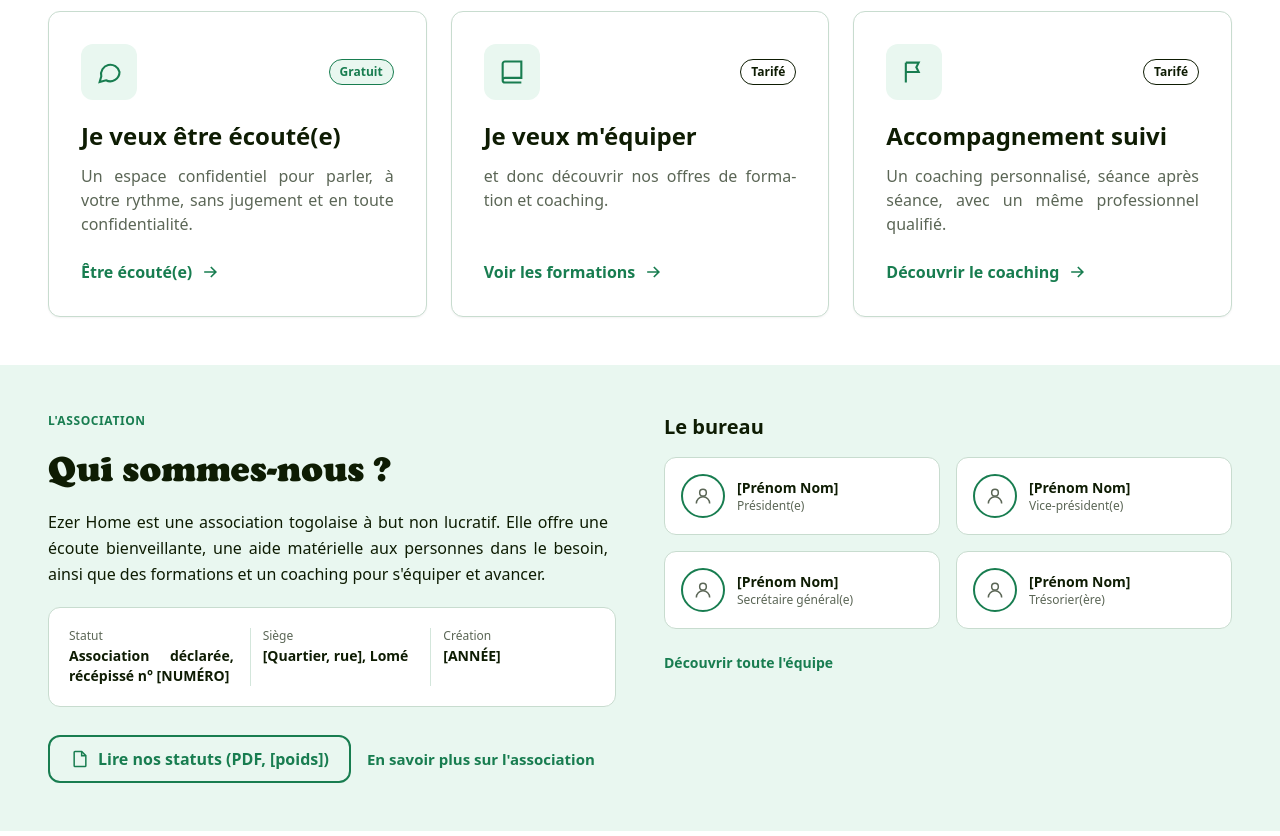
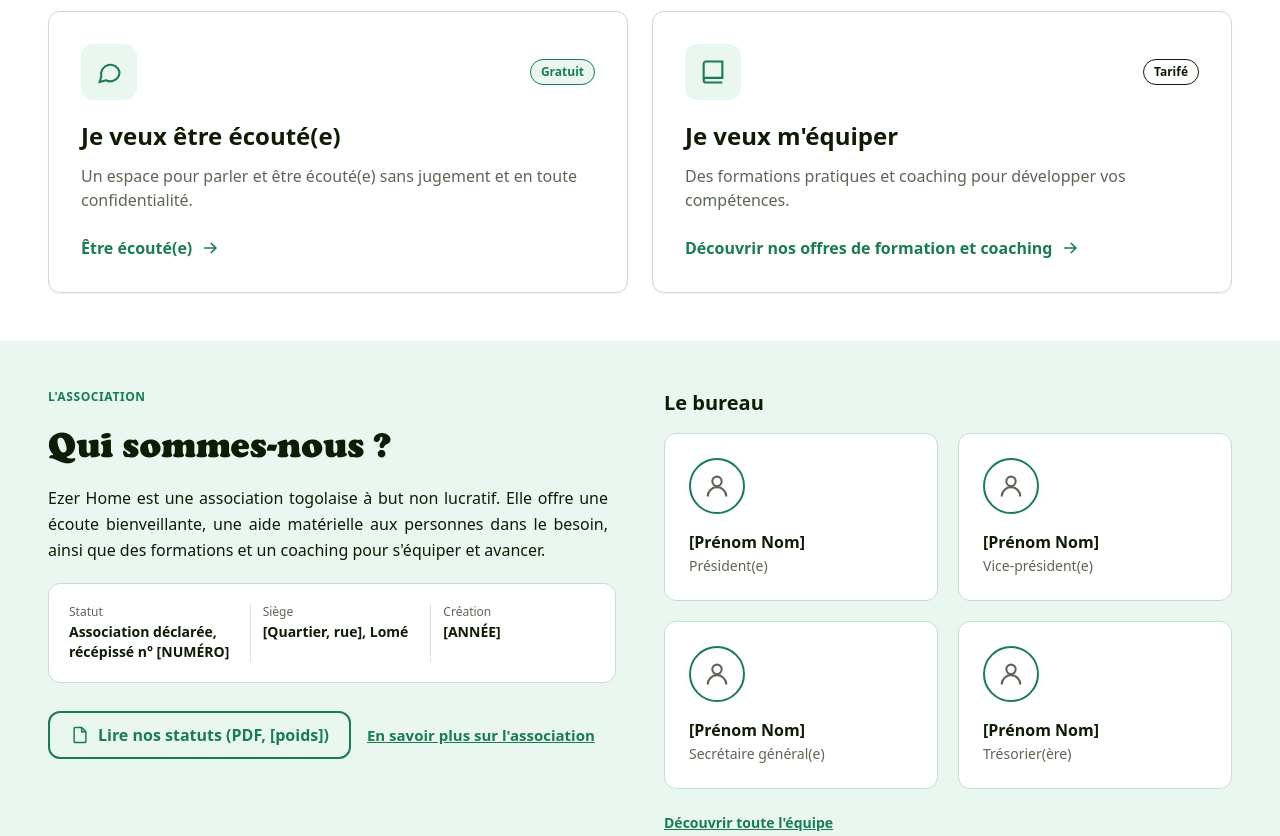
Before and after one commit to hackdave21/ezerhome_frontend, a website built with Vite: page pages/site/accueil.html in a window 1280 px wide. Shown: the part 740-1576 px from the top of the page. Built offline with nearby package versions, Linux system fonts and the light colour scheme.

Commit message:
qui sommes nous

```diff
--- a/assets/css/input.css
+++ b/assets/css/input.css
@@ -36,6 +36,16 @@
   }
 }
 
+/* Dans les cartes et encadrés (bords arrondis), on aligne à gauche :
+   la justification crée de grands espaces sur ces colonnes étroites.
+   Les vrais paragraphes larges (hors cartes) restent justifiés. */
+.rounded-ezer p,
+.rounded-ezer li,
+.rounded-ezer dd,
+.rounded-ezer blockquote {
+  text-align: left;
+}
+
 /* Custom scrollbar for tabs */
 .no-scrollbar::-webkit-scrollbar {
   display: none;
--- a/pages/site/accueil.html
+++ b/pages/site/accueil.html
@@ -64,7 +64,7 @@
                 <h2 class="font-cooper font-normal text-2xl lg:text-4xl text-ezer-dark">Par où souhaitez-vous commencer ?</h2>
             </div>
 
-            <div class="grid grid-cols-1 md:grid-cols-3 gap-6">
+            <div class="grid grid-cols-1 md:grid-cols-2 gap-6">
                 <!-- Entrée 1 : Écoute -->
                 <a href="ecoute.html" class="group flex flex-col justify-between p-6 lg:p-8 rounded-ezer border border-ezer-green-border bg-white hover:border-ezer-green transition-all shadow-sm">
                     <div class="flex flex-col gap-3">
@@ -75,7 +75,7 @@
                             <span class="text-xs px-2.5 py-1 rounded-full border border-ezer-green bg-ezer-green-light text-ezer-green font-semibold">Gratuit</span>
                         </div>
                         <h3 class="text-xl lg:text-2xl font-semibold text-ezer-dark mt-2">Je veux être écouté(e)</h3>
-                        <p class="text-sm lg:text-base text-ezer-muted">Un espace confidentiel pour parler, à votre rythme, sans jugement et en toute confidentialité.</p>
+                        <p class="text-sm lg:text-base text-ezer-muted">Un espace pour parler et être écouté(e) sans jugement et en toute confidentialité.</p>
                     </div>
                     <div class="inline-flex items-center gap-2 text-ezer-green font-semibold text-sm lg:text-base mt-6 group-hover:translate-x-1 transition-transform">
                         <span>Être écouté(e)</span>
@@ -83,7 +83,7 @@
                     </div>
                 </a>
 
-                <!-- Entrée 2 : Formation -->
+                <!-- Entrée 2 : Formation & Coaching -->
                 <a href="formations.html" class="group flex flex-col justify-between p-6 lg:p-8 rounded-ezer border border-ezer-green-border bg-white hover:border-ezer-green transition-all shadow-sm">
                     <div class="flex flex-col gap-3">
                         <div class="flex items-center justify-between">
@@ -93,29 +93,11 @@
                             <span class="text-xs px-2.5 py-1 rounded-full border border-ezer-dark bg-white text-ezer-dark font-semibold">Tarifé</span>
                         </div>
                     <h3 class="text-xl lg:text-2xl font-semibold text-ezer-dark mt-2">Je veux m'équiper</h3>
-                    <p class="text-sm lg:text-base text-ezer-muted">et donc découvrir nos offres de formation et coaching.</p>
+                    <p class="text-sm lg:text-base text-ezer-muted">Des formations pratiques et coaching pour développer vos compétences.</p>
                     </div>
                     <div class="inline-flex items-center gap-2 text-ezer-green font-semibold text-sm lg:text-base mt-6 group-hover:translate-x-1 transition-transform">
-                        <span>Voir les formations</span>
-                        <svg class="w-5 h-5" viewBox="0 0 24 24" fill="none" stroke="currentColor" stroke-width="2"><path d="M5 12h14M13 6l6 6-6 6"></path></svg>
-                    </div>
-                </a>
-
-                <!-- Entrée 3 : Coaching -->
-                <a href="coaching.html" class="group flex flex-col justify-between p-6 lg:p-8 rounded-ezer border border-ezer-green-border bg-white hover:border-ezer-green transition-all shadow-sm">
-                    <div class="flex flex-col gap-3">
-                        <div class="flex items-center justify-between">
-                            <span class="w-12 h-12 lg:w-14 lg:h-14 rounded-ezer bg-ezer-green-light text-ezer-green inline-flex items-center justify-center">
-                                <svg class="w-6 h-6 lg:w-7 lg:h-7" viewBox="0 0 24 24" fill="none" stroke="currentColor" stroke-width="1.8"><path d="M5 21V4"></path><path d="M5 4h11l-2 4 2 4H5"></path></svg>
-                            </span>
-                            <span class="text-xs px-2.5 py-1 rounded-full border border-ezer-dark bg-white text-ezer-dark font-semibold">Tarifé</span>
-                        </div>
-                        <h3 class="text-xl lg:text-2xl font-semibold text-ezer-dark mt-2">Accompagnement suivi</h3>
-                        <p class="text-sm lg:text-base text-ezer-muted">Un coaching personnalisé, séance après séance, avec un même professionnel qualifié.</p>
-                    </div>
-                    <div class="inline-flex items-center gap-2 text-ezer-green font-semibold text-sm lg:text-base mt-6 group-hover:translate-x-1 transition-transform">
-                        <span>Découvrir le coaching</span>
-                        <svg class="w-5 h-5" viewBox="0 0 24 24" fill="none" stroke="currentColor" stroke-width="2"><path d="M5 12h14M13 6l6 6-6 6"></path></svg>
+                        <span>Découvrir nos offres de formation et coaching</span>
+                        <svg class="w-5 h-5 shrink-0" viewBox="0 0 24 24" fill="none" stroke="currentColor" stroke-width="2"><path d="M5 12h14M13 6l6 6-6 6"></path></svg>
                     </div>
                 </a>
             </div>
@@ -154,7 +136,7 @@
                             <svg class="w-5 h-5" viewBox="0 0 24 24" fill="none" stroke="currentColor" stroke-width="1.8"><path d="M14 3H6a1 1 0 0 0-1 1v16a1 1 0 0 0 1 1h12a1 1 0 0 0 1-1V8z"></path><path d="M14 3v5h5"></path></svg>
                             Lire nos statuts (PDF, [poids])
                         </a>
-                        <a href="a-propos.html" class="text-sm lg:text-[15px] font-semibold text-ezer-green hover:underline">
+                        <a href="a-propos.html" class="text-sm lg:text-[15px] font-semibold text-ezer-green underline">
                             En savoir plus sur l'association
                         </a>
                     </div>
@@ -163,45 +145,45 @@
                 <!-- Colonne Droite : Le Bureau -->
                 <div class="flex-1 min-w-[280px] lg:min-w-[420px] flex flex-col gap-4">
                     <h3 class="text-xl font-semibold text-ezer-dark">Le bureau</h3>
-                    <ul class="grid grid-cols-1 sm:grid-cols-2 gap-4">
-                        <li class="flex items-center gap-3 bg-white rounded-ezer p-4 border border-ezer-green-border">
-                            <span class="w-11 h-11 rounded-full border-2 border-ezer-green inline-flex items-center justify-center text-ezer-muted shrink-0">
-                                <svg class="w-5 h-5" viewBox="0 0 24 24" fill="none" stroke="currentColor" stroke-width="1.8"><circle cx="12" cy="8" r="4"></circle><path d="M4 21a8 8 0 0 1 16 0"></path></svg>
+                    <ul class="flex-1 grid grid-cols-1 sm:grid-cols-2 auto-rows-fr gap-5">
+                        <li class="flex flex-col justify-between gap-4 bg-white rounded-ezer p-6 border border-ezer-green-border">
+                            <span class="w-14 h-14 rounded-full border-2 border-ezer-green inline-flex items-center justify-center text-ezer-muted shrink-0">
+                                <svg class="w-7 h-7" viewBox="0 0 24 24" fill="none" stroke="currentColor" stroke-width="1.8"><circle cx="12" cy="8" r="4"></circle><path d="M4 21a8 8 0 0 1 16 0"></path></svg>
                             </span>
-                            <div class="flex flex-col">
-                                <span class="font-semibold text-sm">[Prénom Nom]</span>
-                                <span class="text-xs text-ezer-muted">Président(e)</span>
+                            <div class="flex flex-col gap-0.5">
+                                <span class="font-semibold text-base">[Prénom Nom]</span>
+                                <span class="text-sm text-ezer-muted">Président(e)</span>
                             </div>
                         </li>
-                        <li class="flex items-center gap-3 bg-white rounded-ezer p-4 border border-ezer-green-border">
-                            <span class="w-11 h-11 rounded-full border-2 border-ezer-green inline-flex items-center justify-center text-ezer-muted shrink-0">
-                                <svg class="w-5 h-5" viewBox="0 0 24 24" fill="none" stroke="currentColor" stroke-width="1.8"><circle cx="12" cy="8" r="4"></circle><path d="M4 21a8 8 0 0 1 16 0"></path></svg>
+                        <li class="flex flex-col justify-between gap-4 bg-white rounded-ezer p-6 border border-ezer-green-border">
+                            <span class="w-14 h-14 rounded-full border-2 border-ezer-green inline-flex items-center justify-center text-ezer-muted shrink-0">
+                                <svg class="w-7 h-7" viewBox="0 0 24 24" fill="none" stroke="currentColor" stroke-width="1.8"><circle cx="12" cy="8" r="4"></circle><path d="M4 21a8 8 0 0 1 16 0"></path></svg>
                             </span>
-                            <div class="flex flex-col">
-                                <span class="font-semibold text-sm">[Prénom Nom]</span>
-                                <span class="text-xs text-ezer-muted">Vice-président(e)</span>
+                            <div class="flex flex-col gap-0.5">
+                                <span class="font-semibold text-base">[Prénom Nom]</span>
+                                <span class="text-sm text-ezer-muted">Vice-président(e)</span>
                             </div>
                         </li>
-                        <li class="flex items-center gap-3 bg-white rounded-ezer p-4 border border-ezer-green-border">
-                            <span class="w-11 h-11 rounded-full border-2 border-ezer-green inline-flex items-center justify-center text-ezer-muted shrink-0">
-                                <svg class="w-5 h-5" viewBox="0 0 24 24" fill="none" stroke="currentColor" stroke-width="1.8"><circle cx="12" cy="8" r="4"></circle><path d="M4 21a8 8 0 0 1 16 0"></path></svg>
+                        <li class="flex flex-col justify-between gap-4 bg-white rounded-ezer p-6 border border-ezer-green-border">
+                            <span class="w-14 h-14 rounded-full border-2 border-ezer-green inline-flex items-center justify-center text-ezer-muted shrink-0">
+                                <svg class="w-7 h-7" viewBox="0 0 24 24" fill="none" stroke="currentColor" stroke-width="1.8"><circle cx="12" cy="8" r="4"></circle><path d="M4 21a8 8 0 0 1 16 0"></path></svg>
                             </span>
-                            <div class="flex flex-col">
-                                <span class="font-semibold text-sm">[Prénom Nom]</span>
-                                <span class="text-xs text-ezer-muted">Secrétaire général(e)</span>
+                            <div class="flex flex-col gap-0.5">
+                                <span class="font-semibold text-base">[Prénom Nom]</span>
+                                <span class="text-sm text-ezer-muted">Secrétaire général(e)</span>
                             </div>
                         </li>
-                        <li class="flex items-center gap-3 bg-white rounded-ezer p-4 border border-ezer-green-border">
-                            <span class="w-11 h-11 rounded-full border-2 border-ezer-green inline-flex items-center justify-center text-ezer-muted shrink-0">
-                                <svg class="w-5 h-5" viewBox="0 0 24 24" fill="none" stroke="currentColor" stroke-width="1.8"><circle cx="12" cy="8" r="4"></circle><path d="M4 21a8 8 0 0 1 16 0"></path></svg>
+                        <li class="flex flex-col justify-between gap-4 bg-white rounded-ezer p-6 border border-ezer-green-border">
+                            <span class="w-14 h-14 rounded-full border-2 border-ezer-green inline-flex items-center justify-center text-ezer-muted shrink-0">
+                                <svg class="w-7 h-7" viewBox="0 0 24 24" fill="none" stroke="currentColor" stroke-width="1.8"><circle cx="12" cy="8" r="4"></circle><path d="M4 21a8 8 0 0 1 16 0"></path></svg>
                             </span>
-                            <div class="flex flex-col">
-                                <span class="font-semibold text-sm">[Prénom Nom]</span>
-                                <span class="text-xs text-ezer-muted">Trésorier(ère)</span>
+                            <div class="flex flex-col gap-0.5">
+                                <span class="font-semibold text-base">[Prénom Nom]</span>
+                                <span class="text-sm text-ezer-muted">Trésorier(ère)</span>
                             </div>
                         </li>
                     </ul>
-                    <a href="equipe.html" class="self-start text-sm font-semibold text-ezer-green hover:underline pt-2">
+                    <a href="equipe.html" class="self-start text-sm font-semibold text-ezer-green underline pt-2">
                         Découvrir toute l'équipe
                     </a>
                 </div>
```
Also changed, not shown: assets/css/styles.css.
